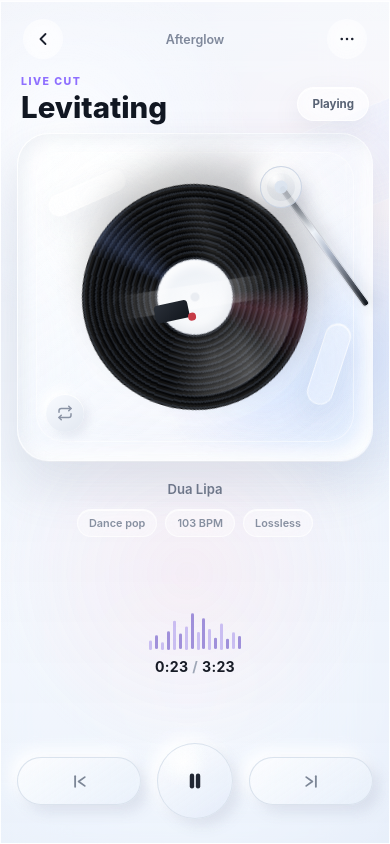
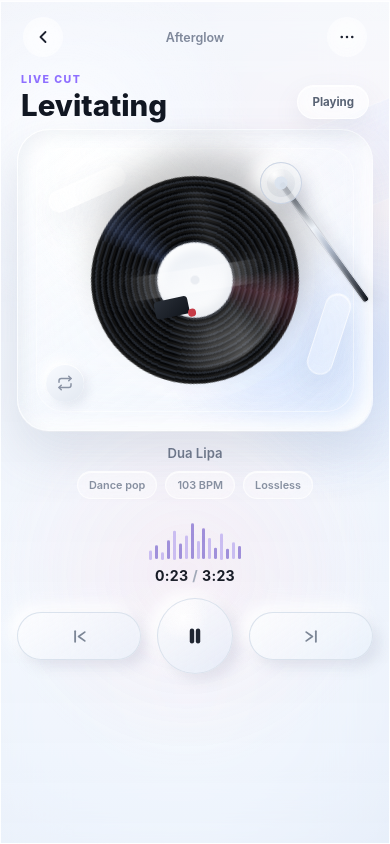
Before and after one commit to mesenve/afterglow-vinyl-player, a React (Vite) app: page / in a window 390 px wide. Built offline with nearby package versions, Linux system fonts and the light colour scheme.

Commit message:
Prevent player viewport scrolling

```diff
--- a/src/styles.css
+++ b/src/styles.css
@@ -49,7 +49,7 @@
   display: grid;
   min-height: 100vh;
   place-items: center;
-  padding: 18px;
+  padding: 8px;
   background:
     radial-gradient(circle at 18% 18%, rgba(121, 166, 255, 0.22), transparent 24%),
     radial-gradient(circle at 82% 24%, rgba(255, 138, 164, 0.2), transparent 25%),
@@ -61,7 +61,8 @@
   position: relative;
   display: grid;
   width: min(390px, 100%);
-  min-height: 820px;
+  height: min(780px, calc(100vh - 16px));
+  min-height: 0;
   overflow: hidden;
   border: 1px solid rgba(255, 255, 255, 0.88);
   border-radius: 34px;
@@ -76,14 +77,15 @@
     inset 0 1px 0 rgba(255, 255, 255, 0.9);
   backdrop-filter: blur(30px) saturate(1.32);
   grid-template-rows: auto auto auto auto 1fr auto;
-  padding: 18px 16px 22px;
+  padding: 16px 16px 18px;
 }
 
 .screen-stack {
   position: relative;
   z-index: 2;
   display: grid;
-  min-height: 775px;
+  min-height: 0;
+  height: 100%;
   grid-template-rows: auto auto auto auto 1fr auto;
 }
 
@@ -151,7 +153,7 @@
   align-items: end;
   justify-content: space-between;
   gap: 18px;
-  margin: 20px 4px 12px;
+  margin: 14px 4px 10px;
 }
 
 .eyebrow {
@@ -200,7 +202,7 @@
 .turntable-card {
   position: relative;
   display: grid;
-  height: 352px;
+  height: 318px;
   margin-top: 0;
   place-items: center;
   border: 1px solid rgba(255, 255, 255, 0.58);
@@ -258,8 +260,8 @@
 .vinyl-record {
   position: relative;
   display: grid;
-  width: 246px;
-  height: 246px;
+  width: 218px;
+  height: 218px;
   animation: record-spin 10s linear infinite;
   animation-play-state: running;
   place-items: center;
@@ -333,7 +335,7 @@
 
 .tonearm {
   position: absolute;
-  top: 34px;
+  top: 28px;
   right: 70px;
   width: 104px;
   height: 226px;
@@ -500,7 +502,7 @@
 .track-section {
   display: grid;
   justify-items: center;
-  margin-top: 24px;
+  margin-top: 16px;
   text-align: center;
 }
 
@@ -515,7 +517,7 @@
   flex-wrap: wrap;
   justify-content: center;
   gap: 8px;
-  margin-top: 12px;
+  margin-top: 10px;
 }
 
 .meta-row span {
@@ -537,7 +539,7 @@
   display: grid;
   align-content: center;
   justify-items: center;
-  margin-top: 18px;
+  margin-top: 12px;
 }
 
 .waveform {
@@ -590,7 +592,7 @@
   align-items: center;
   grid-template-columns: 1fr auto 1fr;
   gap: 16px;
-  margin-top: 28px;
+  margin-top: 16px;
 }
 
 .transport-controls button {
@@ -1037,12 +1039,14 @@
 
   .phone-player {
     width: 100%;
-    min-height: 100vh;
+    height: 100dvh;
+    min-height: 0;
     border-radius: 0;
   }
 
   .screen-stack {
-    min-height: calc(100vh - 44px);
+    min-height: 0;
+    height: 100%;
   }
 
   .hero-strip {
@@ -1054,12 +1058,12 @@
   }
 
   .turntable-card {
-    height: 328px;
+    height: 302px;
   }
 
   .vinyl-record {
-    width: 226px;
-    height: 226px;
+    width: 208px;
+    height: 208px;
   }
 
   .tonearm {
@@ -1086,11 +1090,11 @@
   }
 
   .track-section {
-    margin-top: 20px;
+    margin-top: 14px;
   }
 
   .transport-controls {
-    margin-top: 22px;
+    margin-top: 14px;
   }
 
   .library-hero h1 {
```
